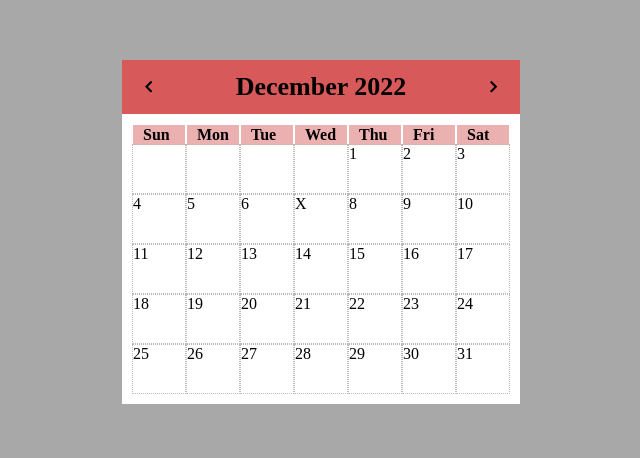
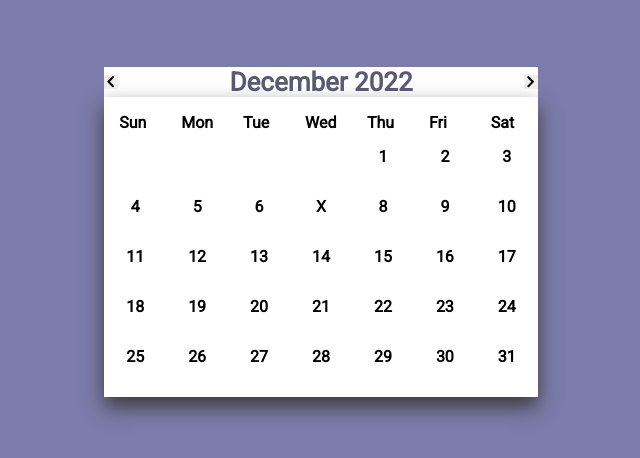
Before and after one commit to Samuellucasn/Calendar, a React (Vite) app: page / in a window 1280 px wide. Shown: the part 168-626 px from the top of the page, without its empty margins (319-959 px from the left). Built offline with nearby package versions, Linux system fonts and the light colour scheme; a web font is replaced by a local one.

Commit message:
delete modern and classic theme

```diff
--- a/src/App.tsx
+++ b/src/App.tsx
@@ -3,11 +3,11 @@ import Calendar from "./components/Calendar"
 
 import { ThemeProvider } from 'styled-components'
 
-import ClassicTheme from "./style/themes/ClassicTheme"
+import defaultTheme from "./style/themes/defaultTheme"
 
 function App() {
   return (
-    <ThemeProvider theme={ClassicTheme}>
+    <ThemeProvider theme={defaultTheme}>
       <Calendar></Calendar>
       <Global></Global>
     </ThemeProvider>
--- a/src/components/Calendar/style.ts
+++ b/src/components/Calendar/style.ts
@@ -3,15 +3,15 @@ import styled from 'styled-components'
 export const CalendarStyle = styled.section`
 
     display: grid;
-    grid-template-rows:  ${props => props.theme.styles.gridRow} repeat(5, 1fr);
+    grid-template-rows:  1fr repeat(5, 1fr);
     grid-template-columns:  repeat(7, 1fr);
 
 
     background-color: white;
-    padding: ${props => props.theme.styles.calendarPadding};
+    padding: '';
 
-    border-radius: ${props => props.theme.styles.calendarBorderRadius};
-    box-shadow: ${props => props.theme.styles.calendarBoxShadow};
+    border-radius: '';
+    box-shadow: 0px 10px 19px 0px #3c3c3c;
 `
 
 export const DaysInWeekDiv = styled.div`
@@ -22,8 +22,8 @@ export const DaysInWeekDiv = styled.div`
 
     font-weight: bold;
 
-    padding: ${props => props.theme.styles.dayInWeekPadding};
+    padding: 15px;
     background-color: ${props => props.theme.colors.dayInWeekBackground};
-    border: ${props => props.theme.styles.dayInWeekBorder};
+    border: '';
 
 `
--- a/src/components/CalendarHeader/style.ts
+++ b/src/components/CalendarHeader/style.ts
@@ -12,11 +12,11 @@ export const HeaderStyle = styled.header`
 
     font-size: small;
 
-    border-bottom: ${props => props.theme.styles.headerBorderBottom};
-    border-radius: ${props => props.theme.styles.calendarBorderRadius};
+    border-bottom: '';
+    border-radius: '';
 `;
 
 export const ButtonHeader = styled(ButtonStyle)`
     background-color: ${props => props.theme.colors.headerButtonBackground};
-    padding: ${props => props.theme.styles.headerButtonPadding};
+    padding: '';
 `
--- a/src/components/Day/style.ts
+++ b/src/components/Day/style.ts
@@ -1,10 +1,10 @@
 import styled from "styled-components";
 
 export const DayStyle = styled.div`
-    border: ${props => props.theme.styles.dayBorder};
-    border-style: ${props => props.theme.styles.dayBorderStyle};
+    border: '';
+    border-style: '';
 
-    text-align: ${props => props.theme.fonts.textAlignDay};
+    text-align: center;
 
     font-weight: ${props => props.theme.fonts.fontWeight};
 
--- a/src/components/NewEvent/style.ts
+++ b/src/components/NewEvent/style.ts
@@ -5,7 +5,7 @@ export const EventStyle = styled.div`
     max-height: 250px;
     width: 300px;
     background-color: ${props => props.theme.colors.eventsBackground};
-    border-radius: ${props => props.theme.styles.eventsBorderRadius};
+    border-radius: 10px;
 
     position: absolute;
     z-index: 20;
@@ -50,8 +50,8 @@ export const EventInput = styled.input`
 
 export const ButtonClose = styled(ButtonStyle)`
     background-color: ${props => props.theme.colors.eventsButtonBgClose};
-    padding: ${props => props.theme.styles.eventsButtonPadding};
-    border-radius: ${props => props.theme.styles.eventsButtonBorderRadius};
+    padding: 7px;
+    border-radius: 15px;
 
     font-weight: ${props => props.theme.styles.eventsButtonWeight};
 
@@ -62,8 +62,8 @@ export const ButtonClose = styled(ButtonStyle)`
 `
 export const ButtonSave = styled(ButtonStyle)`
     background-color: ${props => props.theme.colors.eventsButtonBgSave};
-    padding: ${props => props.theme.styles.eventsButtonPadding};
-    border-radius: ${props => props.theme.styles.eventsButtonBorderRadius};
+    padding: 7px;
+    border-radius: 15px;
 
     font-weight: ${props => props.theme.styles.eventsButtonWeight};
     color: white;
--- a/src/style/themes/ClassicTheme.ts
+++ /dev/null
@@ -1,48 +0,0 @@
-export default {
-    title: 'classic',
-
-    colors: {
-        bodyBackground: '#a8a8a8',
-
-        headerBackground: '#dd5252e8',
-        headerColor: '',
-        headerButtonBackground: 'transparent',
-
-        dayInWeekBackground: '#ebb1b1',
-        dayInWeekBackgroundWeekend: '',
-
-        eventsBackground: 'pink',
-        eventsButtonBgClose: '#ff4040',
-        eventsButtonBgSave: '#7cc27c',
-    },
-
-    fonts: {
-        fontFamily: '',
-
-        fontWeight: '',
-
-        textAlignDay: '',
-    },
-
-    styles: {
-        gridRow: '20px' ,
-
-        calendarPadding: '10px',
-        calendarBorderRadius: '',
-        calendarBoxShadow: '',
-
-        headerBorderBottom: '',
-        headerButtonPadding: '20px',
-
-        dayBorder: '1px solid #beb9b9',
-        dayBorderStyle: 'dotted',
-
-        dayInWeekBorder: '1px solid white',
-        dayInWeekPadding: '10px',
-
-        eventsBorderRadius: '',
-        eventsButtonWeight: 'bold',
-        eventsButtonPadding: '5px',
-        eventsButtonBorderRadius: '5px',
-    }
-}
--- a/src/style/themes/ModernTheme.ts
+++ /dev/null
@@ -1,37 +0,0 @@
-export default {
-    title: 'modern',
-
-    colors: {
-        bodyBackground: '#7c7cac',
-
-        headerBackground: 'white',
-        headerColor: '#5b5873',
-
-        dayInWeekBackground: '',
-    },
-
-    fonts: {
-        fontFamily: 'Roboto, sans-serif',
-
-        fontWeight: 'bold',
-
-        textAlignDay: 'center',
-    },
-
-    styles: {
-        gridRow: '1fr' ,
-
-        calendarPadding: '',
-        calendarBorderRadius: '',
-        calendarBoxShadow: '0px 10px 19px 0px #3c3c3c',
-
-        headerBorderBottom: '1px solid black',
-
-        dayBorder: '',
-        dayBorderStyle: '',
-
-        dayInWeekBorder: '',
-        dayInWeekPadding: '15px',
-
-    }
-}
--- /dev/null
+++ b/src/style/themes/defaultTheme.ts
@@ -0,0 +1,23 @@
+export default {
+
+    colors: {
+        bodyBackground: '#7c7cac',
+
+        headerBackground: 'white',
+        headerColor: '#5b5873',
+        headerButtonBackground: '',
+
+        dayInWeekBackground: '',
+        dayInWeekBackgroundWeekend: '',
+
+        eventsBackground: '#4d8c5e',
+        eventsButtonBgClose: 'white',
+        eventsButtonBgSave: 'black',
+    },
+
+    fonts: {
+        fontFamily: 'Roboto, sans-serif',
+
+        fontWeight: 'bold',
+    }
+}
```
Also changed, not shown: src/style/themes/styled.d.ts (+0 -25 lines).
